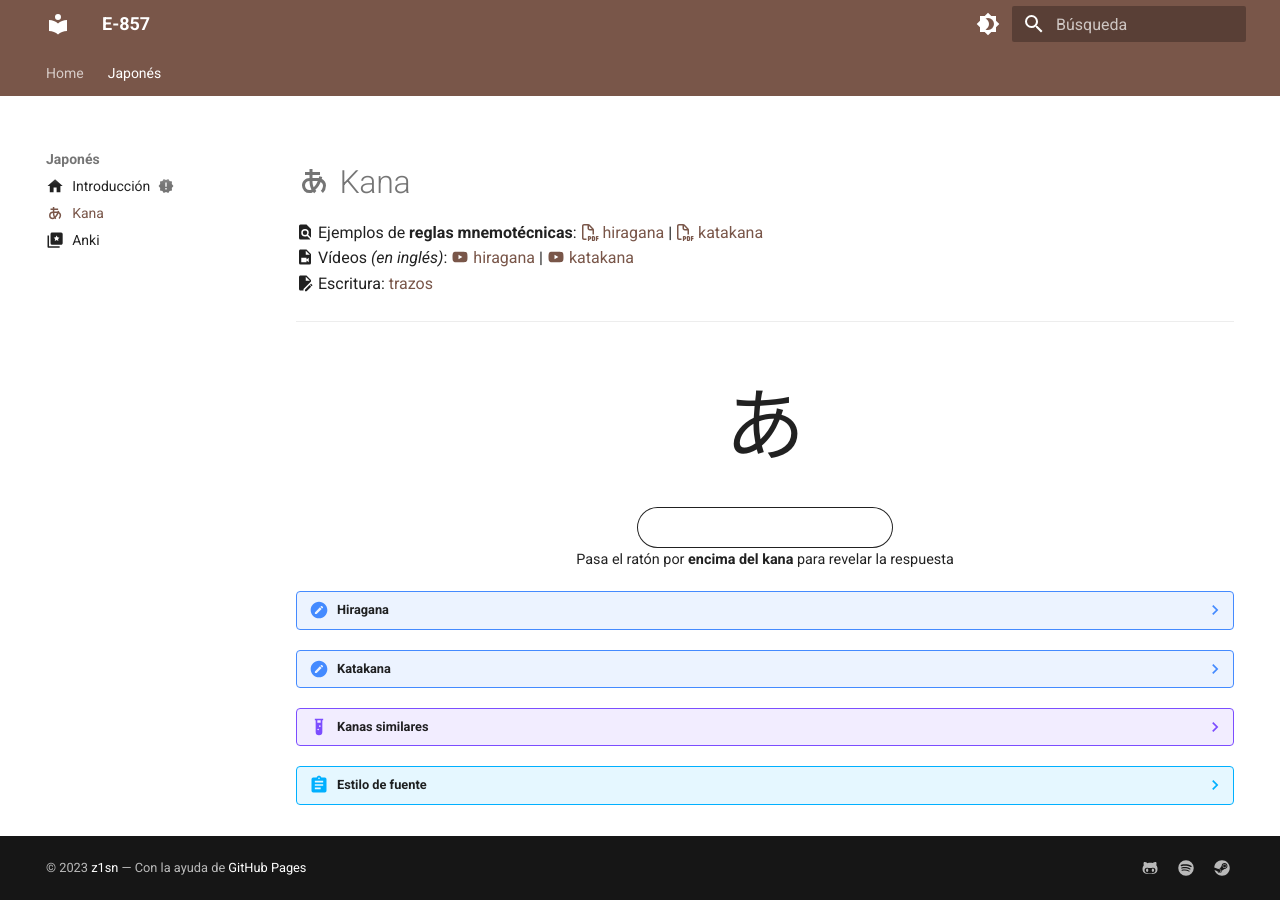
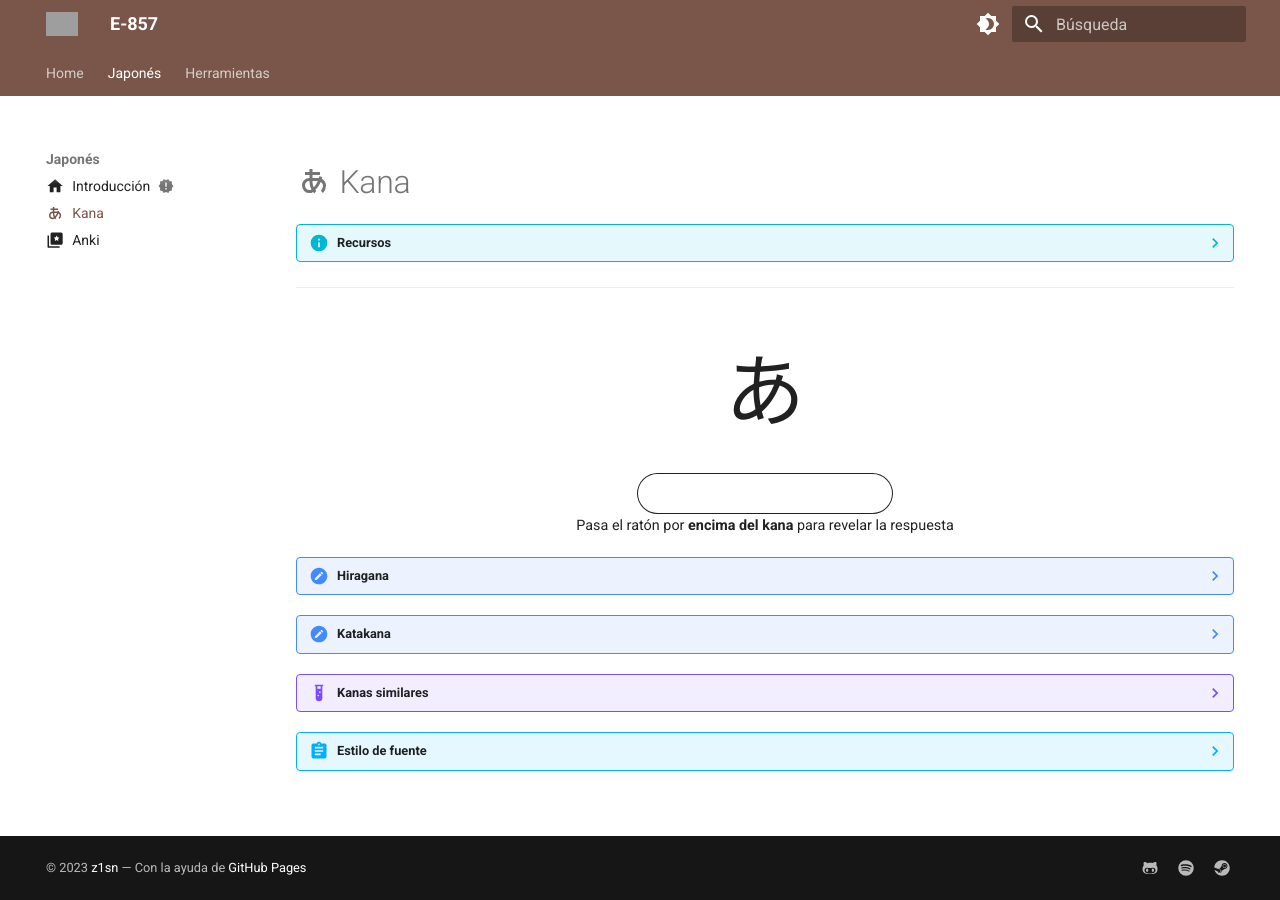
Before and after one commit to z1sn/hub, an MkDocs documentation site: the page built from docs/japanese/kana.md, in a window 1280 px wide. Built offline with MkDocs 1.6.1 and Material for MkDocs 9.7.7, drawn with Linux system fonts in a browser that asks for light colours; some web fonts are replaced; grey boxes are pictures that could not be loaded.

Commit message:
Updates kana resources

```diff
--- a/docs/japanese/kana.md
+++ b/docs/japanese/kana.md
@@ -6,9 +6,10 @@ icon: material/syllabary-hiragana
 
 # :material-syllabary-hiragana: Kana
 
-:material-file-find: Ejemplos de **reglas mnemotécnicas**: <a href="../files/mnemo_hiragana_es.pdf" target="_blank">:fontawesome-regular-file-pdf: hiragana</a> | <a href="../files/mnemo_katakana_es.pdf" target="_blank">:fontawesome-regular-file-pdf: katakana</a>
-:material-file-video: Vídeos _(en inglés)_: <a href="https://www.youtube.com/watch?v=6p9Il_j0zjc" target="_blank">:material-youtube: hiragana</a> | <a href="https://www.youtube.com/watch?v=s6DKRgtVLGA" target="_blank">:material-youtube: katakana</a>
-:material-file-edit: Escritura: <a href="https://en.wikibooks.org/wiki/Japanese/Kana/Lessons/Hiragana/Lesson_1" target="_blank">trazos</a>
+??? info "Recursos"
+    :material-file-find: <ins>Ejemplos</ins> de **reglas mnemotécnicas**: <a href="../files/mnemo_hiragana_es.pdf" target="_blank">:fontawesome-regular-file-pdf: hiragana</a> | <a href="../files/mnemo_katakana_es.pdf" target="_blank">:fontawesome-regular-file-pdf: katakana</a>
+    :material-file-video: Vídeos _(en inglés)_: <a href="https://www.youtube.com/watch?v=6p9Il_j0zjc" target="_blank">:material-youtube: hiragana</a> | <a href="https://www.youtube.com/watch?v=s6DKRgtVLGA" target="_blank">:material-youtube: katakana</a>
+    :material-file-edit: Orden de trazado: <a href="../files/kana_stroke_order.jpg" target="_blank">:material-image: tabla</a> | <a href="https://en.wikibooks.org/wiki/Japanese/Kana/Lessons/Hiragana/Lesson_1" target="_blank">:material-wikipedia: wikibooks</a>
 
 ---
 <div id="game">
--- a/mkdocs.yml
+++ b/mkdocs.yml
@@ -6,7 +6,11 @@ nav:
     - 'japanese/index.md'
     - 'japanese/kana.md'
     - 'Anki': 'japanese/anki.md'
+  - Herramientas:
+    - 'Navegador': 'tools/browser.md'
 theme:
+  logo: assets/logo.svg
+  favicon: assets/logo.svg
   name: material
   features:
     - navigation.tabs
@@ -15,7 +19,6 @@ theme:
     - navigation.top
     - search.suggest
     - search.highlight
-    - content.tabs.link
     - content.code.annotation
     - content.code.copy
     - content.tooltips
@@ -42,15 +45,24 @@ markdown_extensions:
   - admonition
   - attr_list
   - def_list
+  - md_in_html
+  - pymdownx.caret
   - pymdownx.emoji:
       emoji_index: !!python/name:materialx.emoji.twemoji
       emoji_generator: !!python/name:materialx.emoji.to_svg
+      options:
+        custom_icons:
+          - overrides/.icons
   - pymdownx.details
   - pymdownx.keys
+  - pymdownx.mark
   - pymdownx.snippets
   - pymdownx.superfences
+  - pymdownx.tabbed:
+      alternate_style: true
   - pymdownx.tasklist:
       custom_checkbox: true
+  - pymdownx.tilde
 
 extra_css:
   # Custom CSS for a lot of stuff
```
Also changed, not shown: docs/japanese/files/kana_stroke_order.jpg (added).
